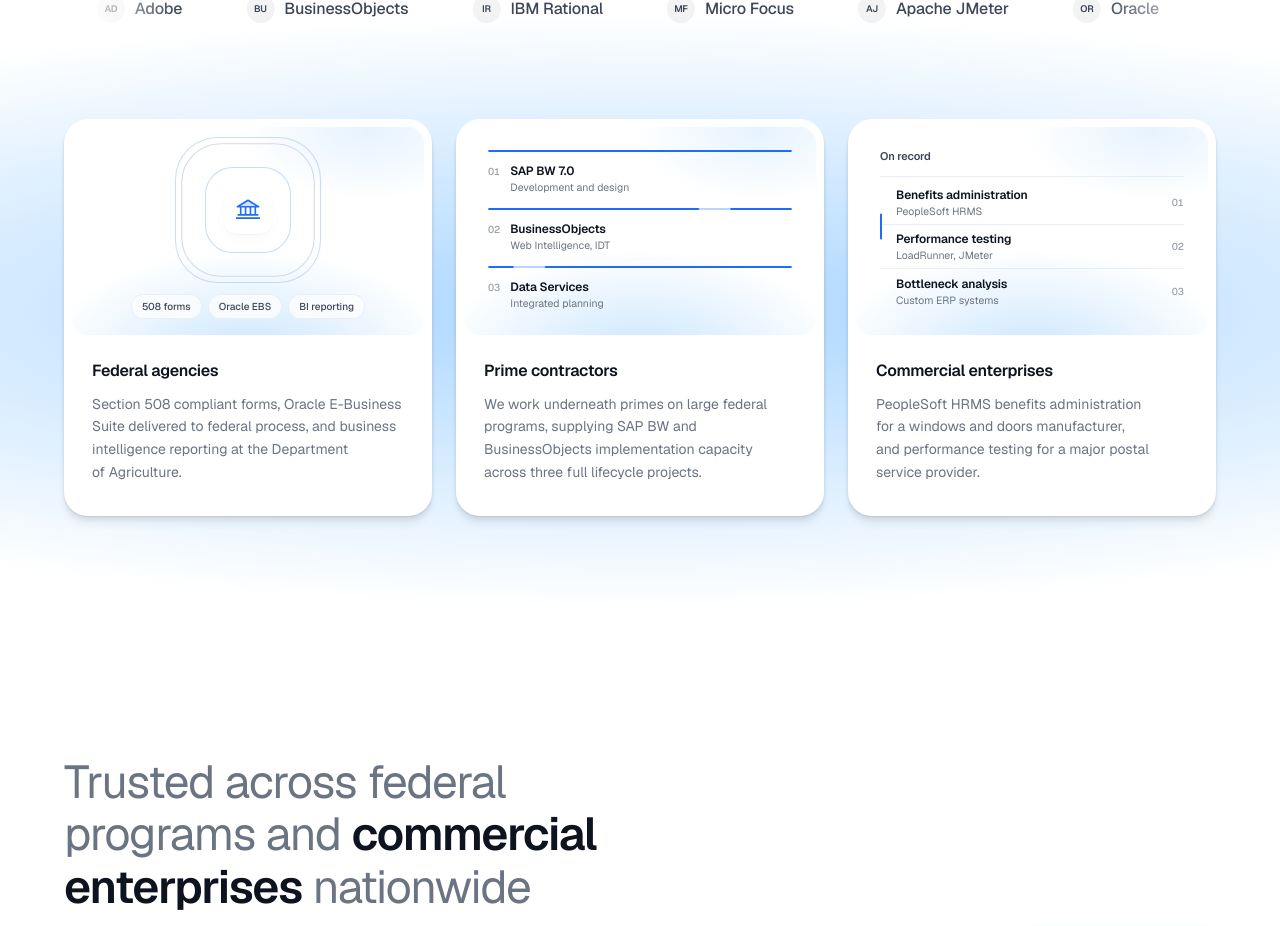
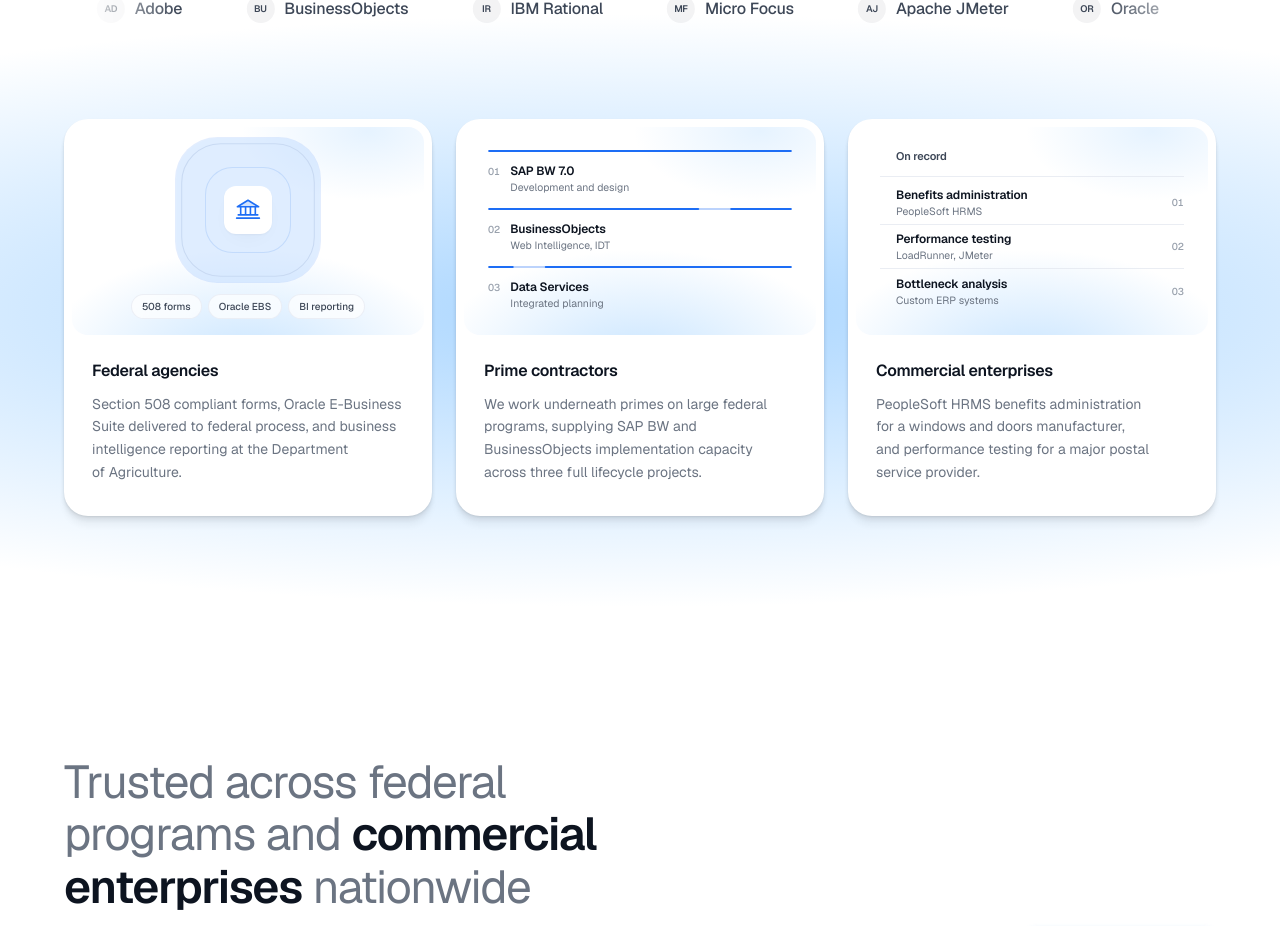
Before and after one commit to Aryan-205/DID, a Next.js app: page / in a window 1280 px wide. Shown: the part 897-1823 px from the top of the page. Built offline with nearby package versions, Linux system fonts and the light colour scheme.

Commit message:
fixing the visuals

```diff
--- a/components/ui/segment-visual.tsx
+++ b/components/ui/segment-visual.tsx
@@ -92,8 +92,8 @@ function FederalLayers({ icon, reduce }: { icon: ReactNode; reduce: boolean }) {
         */}
         {reduce ? null : (
           <motion.span
-            className="pointer-events-none absolute inset-0 rounded-[39px] ring-1 ring-accent/25"
-            animate={{ scale: [1, 1.06, 1], opacity: [0, 0.9, 0] }}
+            className="pointer-events-none absolute inset-0 rounded-[39px] ring-1 ring-accent/25 bg-blue-200"
+            animate={{ scale: [1, 1.06, 1], opacity: [0, 0.5, 0] }}
             transition={{ duration: 4.8, repeat: Infinity, ease: "easeInOut" }}
           />
         )}
@@ -236,7 +236,7 @@ function CommercialLedger({ reduce }: { reduce: boolean }) {
         whileInView={{ opacity: 1, y: 0 }}
         viewport={{ once: true, amount: 0.5 }}
         transition={{ duration: 0.5, ease }}
-        className="border-b border-line/80 pb-3 text-[11px] font-semibold tracking-[-0.01em] text-ink-soft"
+        className="border-b border-line/80 pb-3 pl-4 text-[11px] font-semibold tracking-[-0.01em] text-ink-soft"
       >
         On record
       </motion.p>
@@ -249,7 +249,7 @@ function CommercialLedger({ reduce }: { reduce: boolean }) {
             initial={{ y: 9, opacity: 0 }}
             animate={{
               y: [9, 9, ROW_HEIGHT + 9, ROW_HEIGHT * 2 + 9, ROW_HEIGHT * 2 + 9],
-              opacity: [0, 1, 1, 1, 0],
+              // opacity: [1, 1, 1, 1, 0],
             }}
             transition={{
               duration: 6,
```
